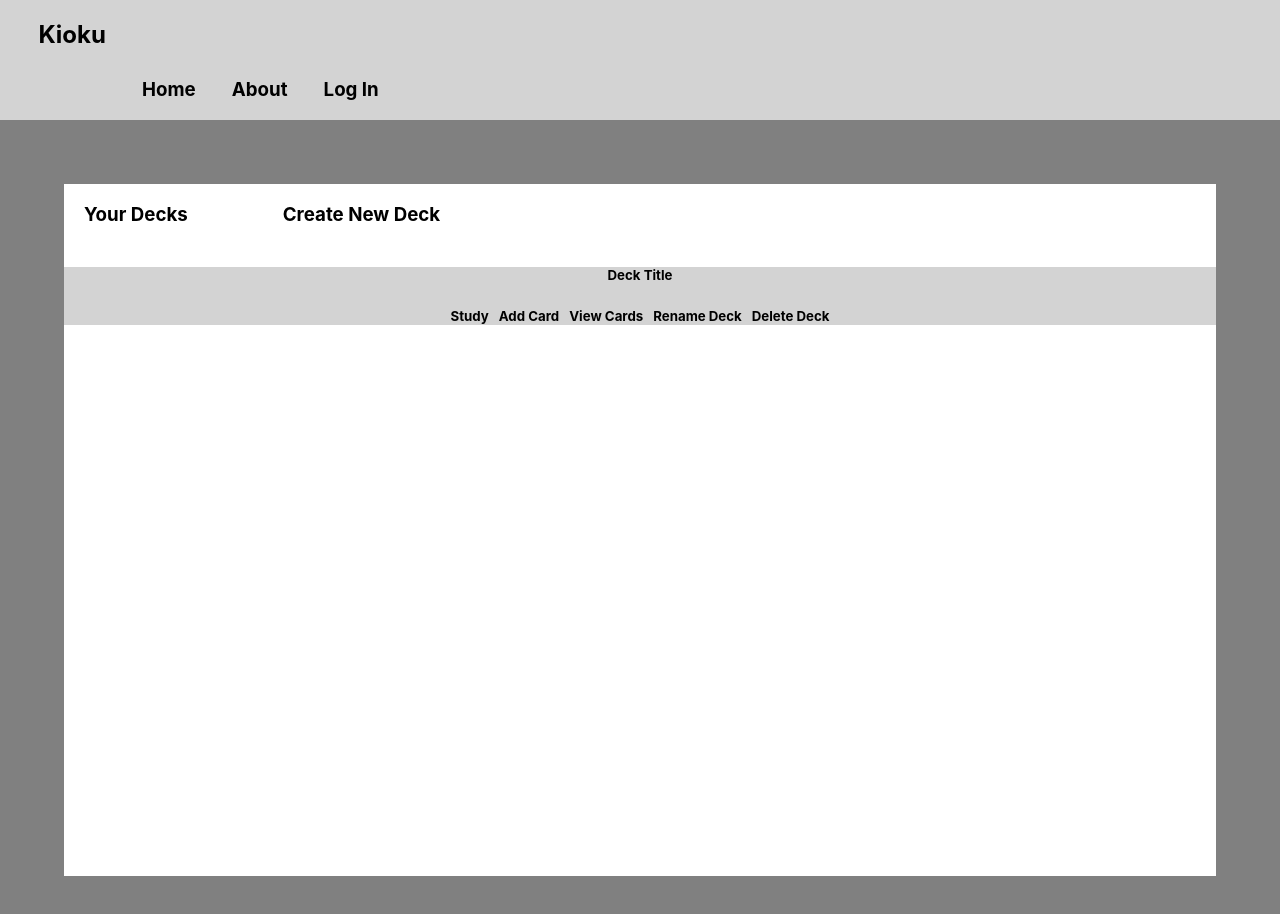
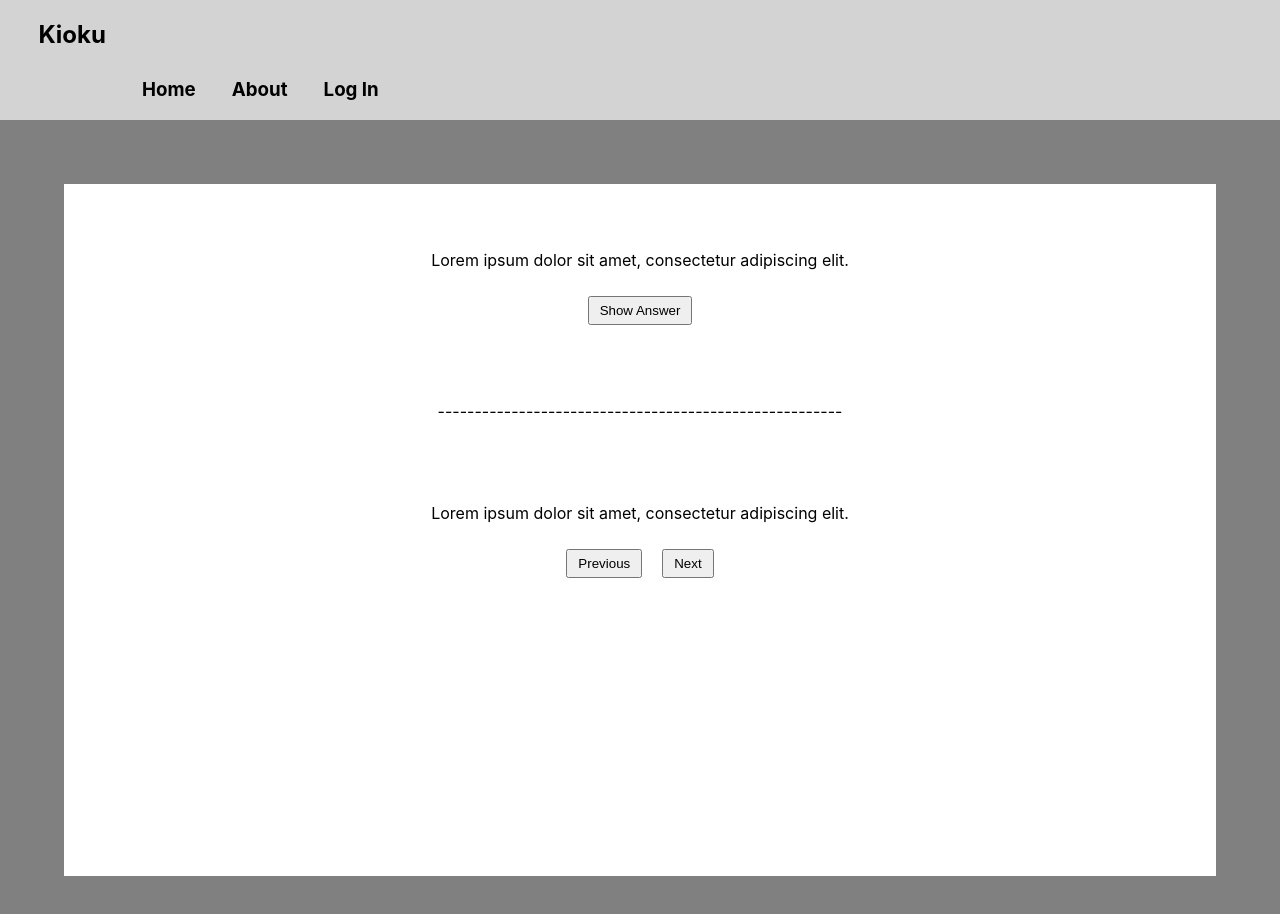
Before and after one commit to CameronVarenas/Devmountain-personal-project, a React (Create React App) app: page / in a window 1280 px wide. Shown: the top 914 px of the page. Built offline with nearby package versions, Linux system fonts and the light colour scheme.

Commit message:
Finished flashcard page display

```diff
--- a/src/App.css
+++ b/src/App.css
@@ -91,3 +91,14 @@
   padding: 0px 5px 0px 5px;
   display: inline;
 }
+
+/* Flashcard Page Display */
+
+.flashcard {
+  padding-top: 50px;
+}
+
+.flashcard-buttons {
+  margin: 10px;
+  padding: 5px 10px 5px 10px;
+}
--- a/src/App.js
+++ b/src/App.js
@@ -2,6 +2,7 @@ import './App.css';
 import Landing from './components/Landing';
 import Auth from './components/Auth';
 import UserDecks from './components/UserDecks';
+import Flashcard from './components/Flashcard';
 
 function App() {
   return (
@@ -17,7 +18,8 @@ function App() {
       <div className='page-display'>
         {/* <Landing /> */}
         {/* <Auth /> */}
-        <UserDecks />
+        {/* <UserDecks /> */}
+        <Flashcard />
       </div>
     </div>
   );
--- a/src/components/Flashcard.js
+++ b/src/components/Flashcard.js
@@ -0,0 +1,18 @@
+import React from 'react'
+
+export default function Flashcard() {
+    return (
+        <div className='flashcard'>
+            <section>
+                <p>Lorem ipsum dolor sit amet, consectetur adipiscing elit.</p>
+            </section>
+            <button className='flashcard-buttons'>Show Answer</button>
+            <p className='flashcard'>-------------------------------------------------------</p>
+            <section className='flashcard'>
+                <p>Lorem ipsum dolor sit amet, consectetur adipiscing elit.</p>
+            </section>
+            <button className='flashcard-buttons'>Previous</button>
+            <button className='flashcard-buttons'>Next</button>
+        </div>
+    )
+}
```
